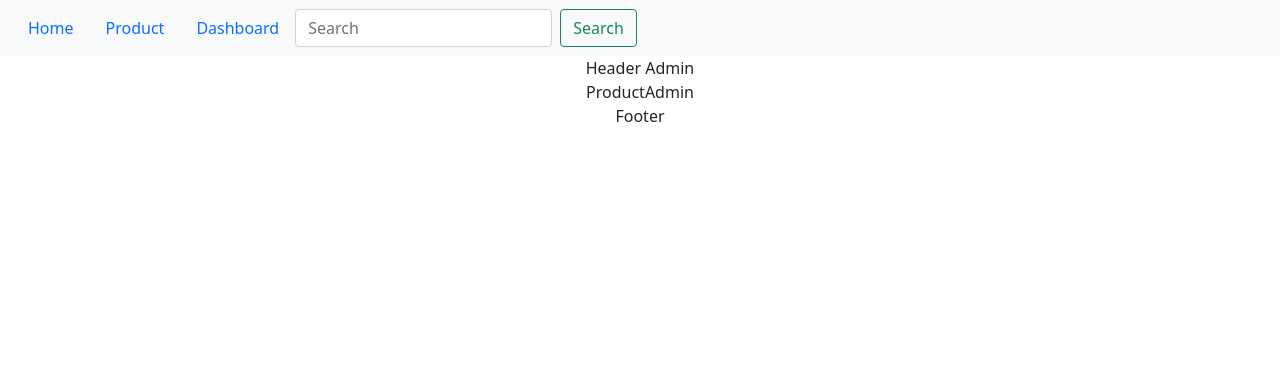
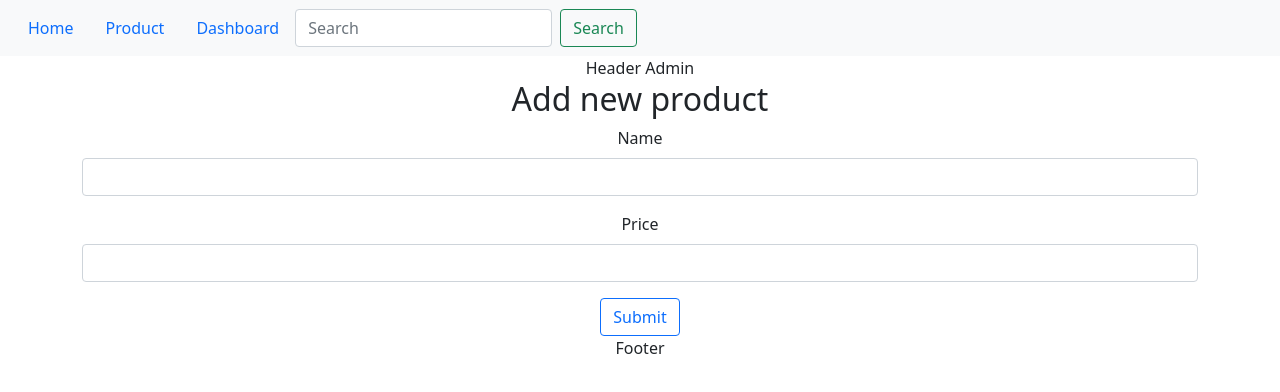
Before and after one commit to 0709nvanh/anhnv-nodejs, a React (Vite) app: page /admin/product in a window 1280 px wide. Shown: the top 392 px of the page. Built offline with nearby package versions, Linux system fonts and the light colour scheme; the HTML template or start-up script is replaced by a standard one.

Commit message:
feat: add product(useForm)

```diff
--- a/db.json
+++ b/db.json
@@ -1,12 +1,24 @@
 {
   "products": [
     {
+      "id": "1",
       "name": "Product A",
       "price": 5
     },
     {
+      "id": "2",
       "name": "Product B ",
       "price": 5
+    },
+    {
+      "name": "san pham 1",
+      "price": "12",
+      "id": "vF0Ftta"
+    },
+    {
+      "name": "San pham 2",
+      "price": "123",
+      "id": "kdT2n55"
     }
   ]
 }
--- a/package.json
+++ b/package.json
@@ -13,6 +13,7 @@
     "bootstrap": "^5.1.3",
     "react": "^17.0.2",
     "react-dom": "^17.0.2",
+    "react-hook-form": "^7.28.0",
     "react-router-dom": "^6.2.2"
   },
   "devDependencies": {
--- a/src/api/product.tsx
+++ b/src/api/product.tsx
@@ -8,3 +8,8 @@ export const remove = (id: number) => {
     const url = `/product/${id}`;
     return instance.delete(url);
 }
+
+export const add = (product: any) => {
+    const url = '/products';
+    return instance.post(url, product)
+}
--- a/src/components/ProductAdmin.tsx
+++ b/src/components/ProductAdmin.tsx
@@ -1,10 +1,23 @@
-import React from 'react'
+import React, { useState } from 'react';
+import { useNavigate } from 'react-router-dom';
+import { add } from '../api/product'
+import Add from './forms/Add'
 
 type Props = {}
 
 const ProductAdmin = (props: Props) => {
+  const [products, setProducts] = useState<{id: string, name: string}[]>([])
+  const onHandleAdd = async (product: any) => {
+    console.log(product);
+    const { data } = await add(product);
+    const navigate = useNavigate()
+    setProducts([...products, data])
+    navigate("/admin");
+  }
   return (
-    <div>ProductAdmin</div>
+    <div>
+      <Add onAdd={onHandleAdd}/>
+    </div>
   )
 }
 
--- /dev/null
+++ b/src/components/forms/Add.tsx
@@ -0,0 +1,36 @@
+import React from 'react'
+import { useForm, SubmitHandler } from 'react-hook-form'
+type Inputs = {
+    name: string, price: number
+}
+type ProductProp = {
+    onAdd : (product: Inputs) => void
+}
+
+const Add = (props: ProductProp) => {
+    const { register, handleSubmit, formState: { errors }} = useForm<Inputs>()
+    const onSubmit: SubmitHandler<Inputs> = (dataInput) => {
+        // console.log(dataInput);
+        props.onAdd(dataInput);
+    }
+  return (
+    <div className="container">
+        <div>
+            <h2>Add new product</h2>
+        </div>
+        <form onSubmit={handleSubmit(onSubmit)}>
+            <div className="mb-3">
+                <label className="form-label">Name</label>
+                <input type="text" className="form-control" {...register('name')} />
+            </div>
+            <div className="mb-3">
+                <label className="form-label">Price</label>
+                <input type="number" className="form-control" {...register('price')} />
+            </div>
+            <button type="submit" className="btn btn-outline-primary">Submit</button>
+        </form>
+    </div>
+  )
+}
+
+export default Add
```
Also changed, not shown: 1 other file (tests, documents, lock files or other folders). Lines whose indentation alone changed are shown as unchanged.
